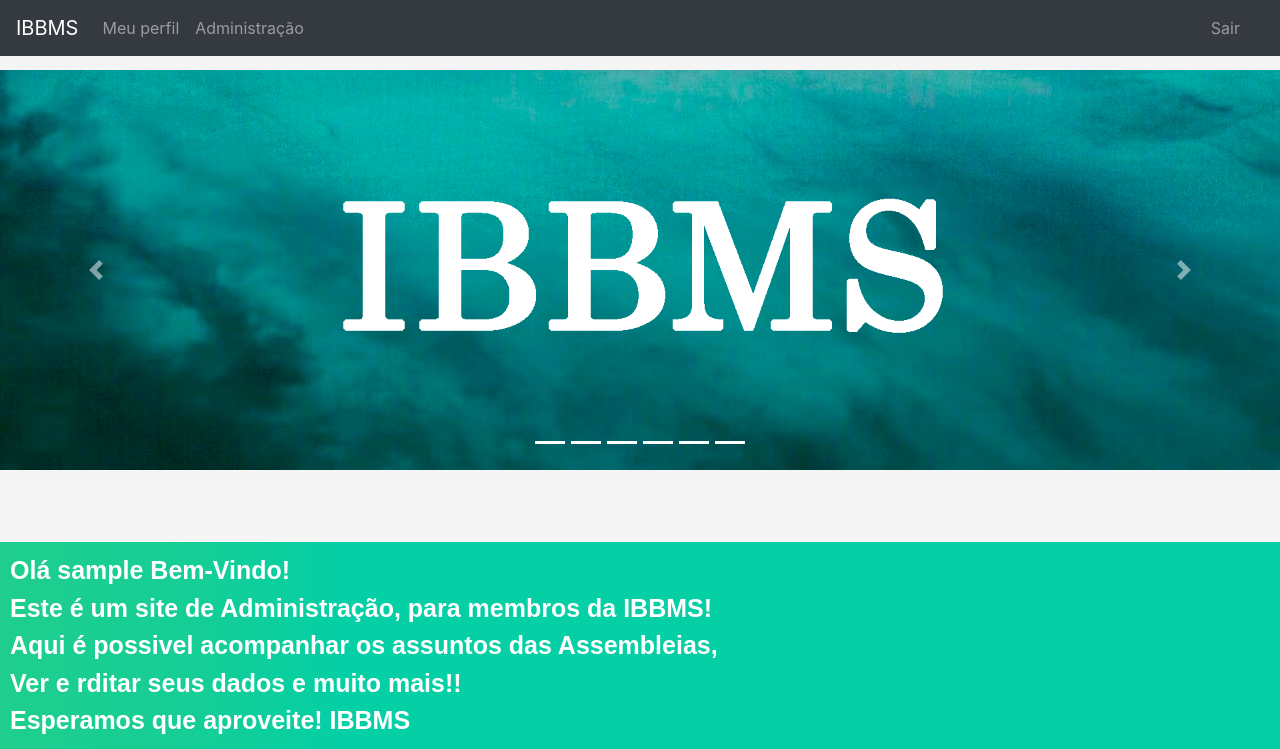
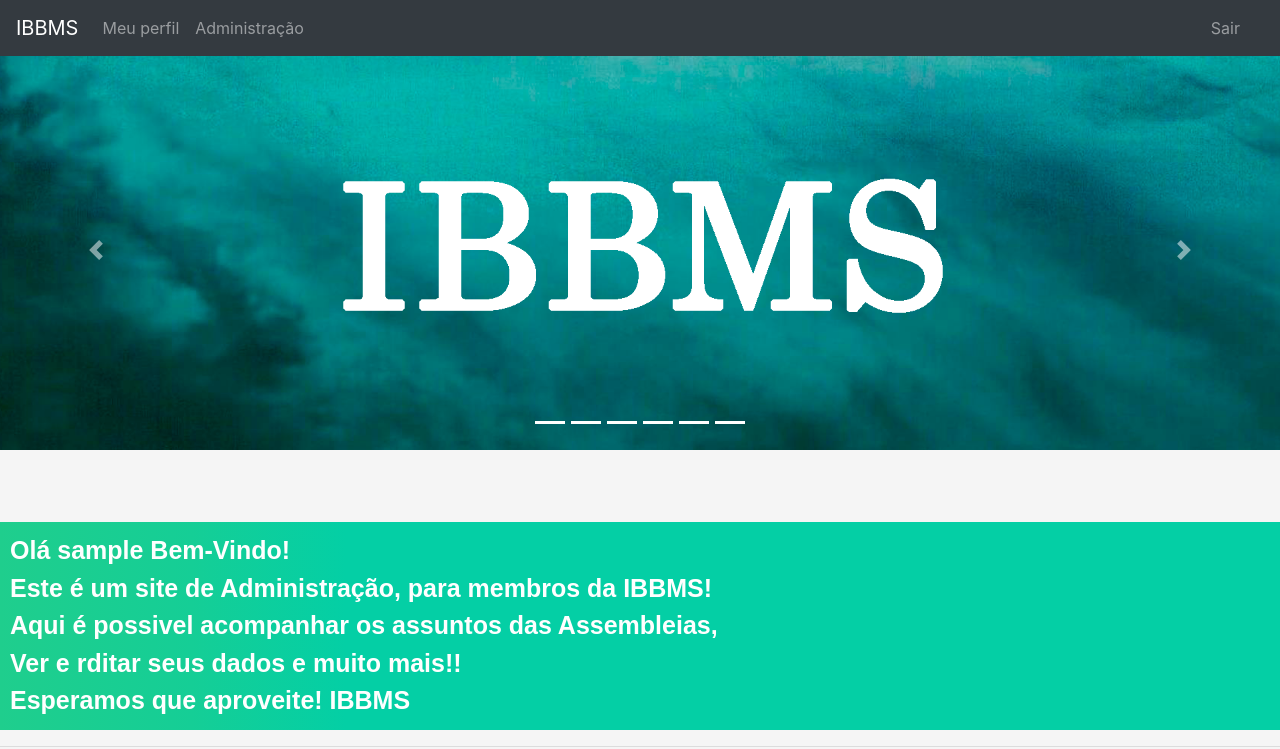
Before and after one commit to spinho010/heroku, a Django app: page / in a window 1280 px wide. Shown: the top 749 px of the page. Run offline with Django 3.2, Linux system fonts and the light colour scheme; the visitor is signed in with stand-in values (Sample User, id 1); some libraries are stand-ins or nearby versions.

Commit message:
Update home.html

```diff
--- a/templates/home.html
+++ b/templates/home.html
@@ -156,7 +156,7 @@
             cursor: pointer;
             color: black;
             transition: all 1s;
-            margin-left: 115px;
+            margin-left: 85px;
             margin-right: 0px;
         }
             .novo-botao:hover{
@@ -171,7 +171,7 @@
 
 {% if user.is_authenticated %}
 
-        <div id="carouselSite" class="carousel slide" data-ride="carousel" style="margin-top: 70px;">
+        <div id="carouselSite" class="carousel slide" data-ride="carousel" style="margin-top: 50px;">
 
             <ol class="carousel-indicators">
                 <li data-target="#carouselSite" data-slide-to="0" class="active"></li>
```
